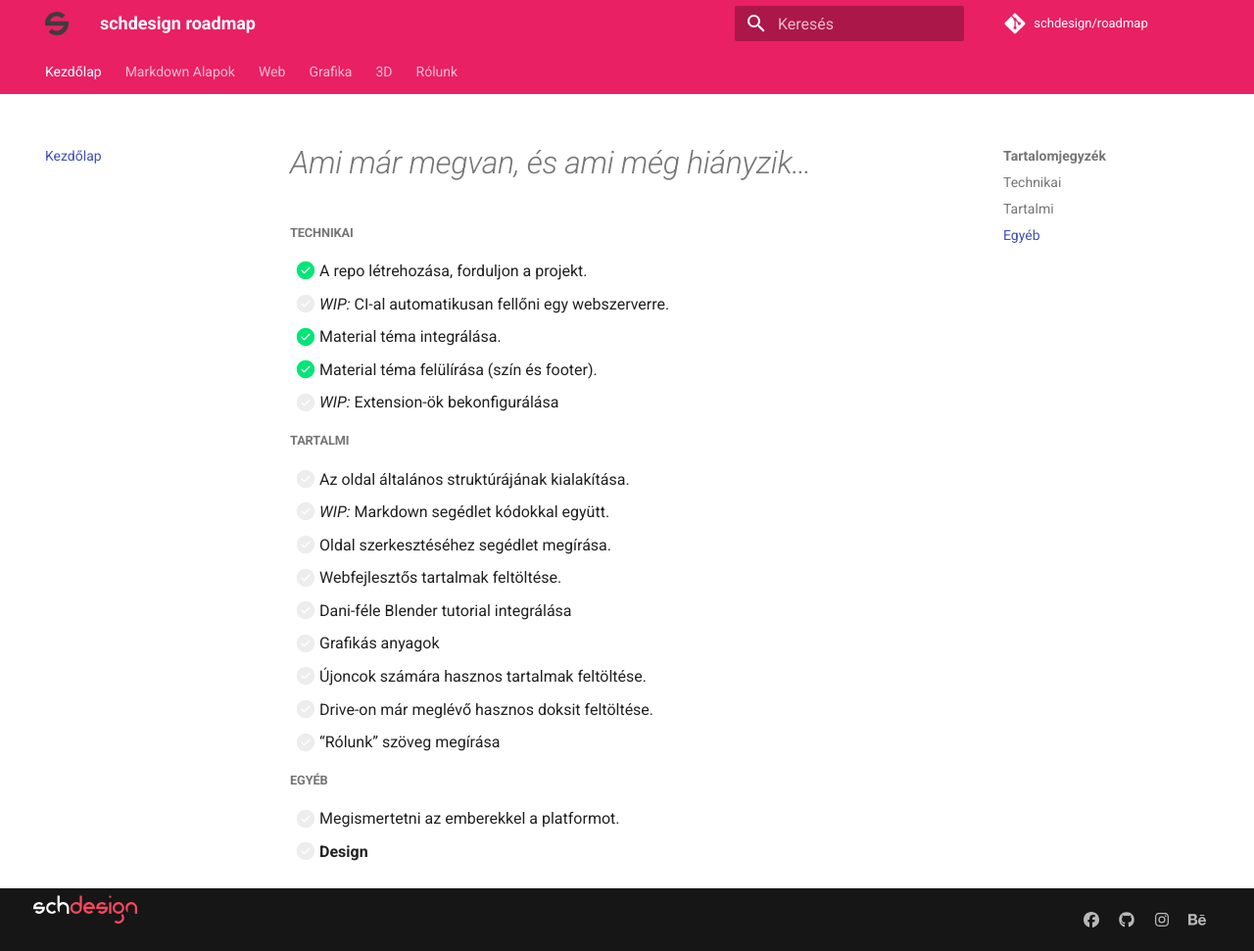
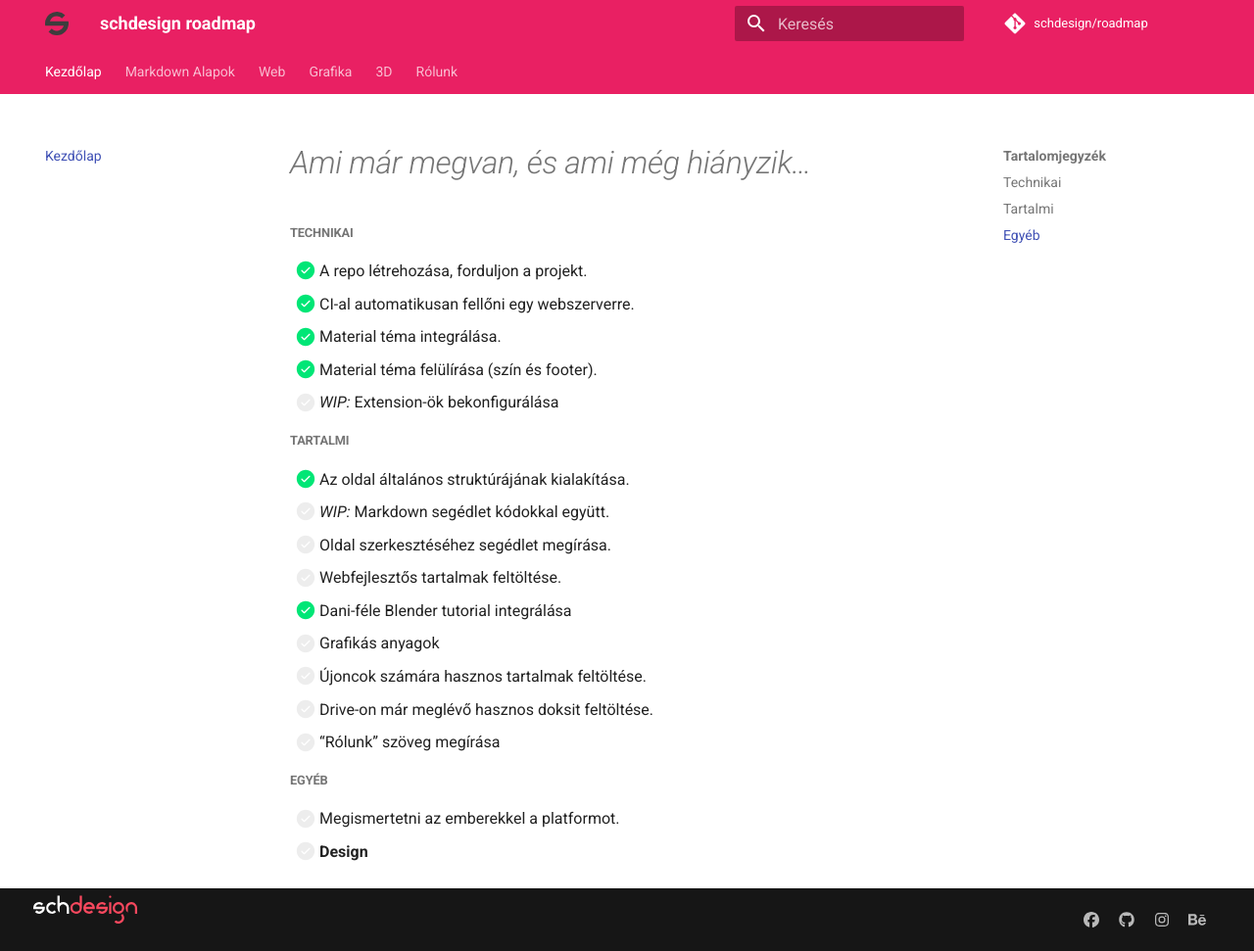
Before and after one commit to simonyiszk/schdesign-roadmap, an MkDocs documentation site: the page built from docs/index.md, in a window 1280 px wide and 971 px high. Shown: the whole window at 98% size. Built offline with MkDocs 1.6.1 and Material for MkDocs 9.7.7, drawn with Linux system fonts in a browser that asks for light colours.

Commit message:
Update index.md

```diff
--- a/docs/index.md
+++ b/docs/index.md
@@ -3,18 +3,18 @@
 ##### Technikai
 
 - [x] A repo létrehozása, forduljon a projekt.
-- [ ] *WIP:* CI-al automatikusan fellőni egy webszerverre.
+- [x] CI-al automatikusan fellőni egy webszerverre.
 - [x] Material téma integrálása.
 - [x] Material téma felülírása (szín és footer).
 - [ ] *WIP:* Extension-ök bekonfigurálása
 
 ##### Tartalmi
 
-- [ ] Az oldal általános struktúrájának kialakítása.
+- [x] Az oldal általános struktúrájának kialakítása.
 - [ ] *WIP:* Markdown segédlet kódokkal együtt.
 - [ ] Oldal szerkesztéséhez segédlet megírása.
 - [ ] Webfejlesztős tartalmak feltöltése.
-- [ ] Dani-féle Blender tutorial integrálása
+- [x] Dani-féle Blender tutorial integrálása
 - [ ] Grafikás anyagok
 - [ ] Újoncok számára hasznos tartalmak feltöltése.
 - [ ] Drive-on már meglévő hasznos doksit feltöltése.
```
